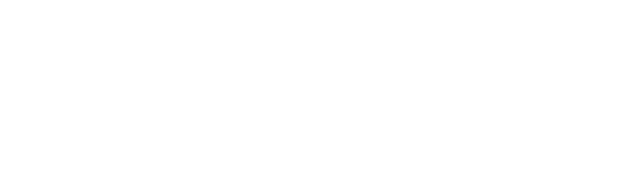
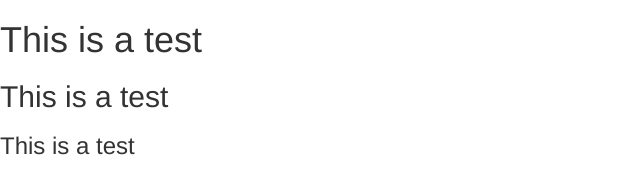
Before and after one commit to char502/wikpedia-viewer, a plain HTML site: page index.html in a window 1280 px wide. Shown: the whole page, without its empty margins (0-640 px from the left). Drawn offline with nearby package versions, Linux system fonts and the light colour scheme.

Commit message:
sync test

```diff
--- a/index.html
+++ b/index.html
@@ -20,6 +20,13 @@
 
 
 
+    <h1>This is a test</h1>
+    <h2>This is a test</h2>
+    <h3>This is a test</h3>
+
+
+
+
 
     <!-- Optional JavaScript -->
     <!-- jQuery first, then Popper.js, then Bootstrap JS -->
```
